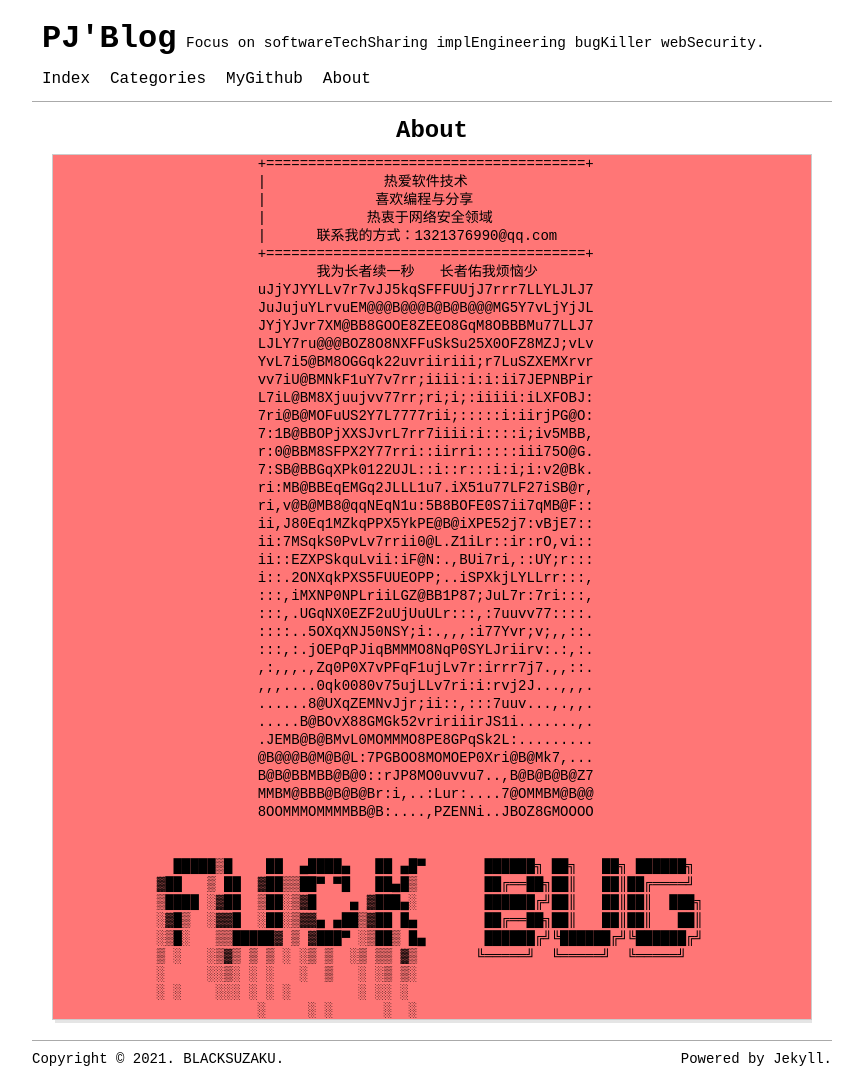
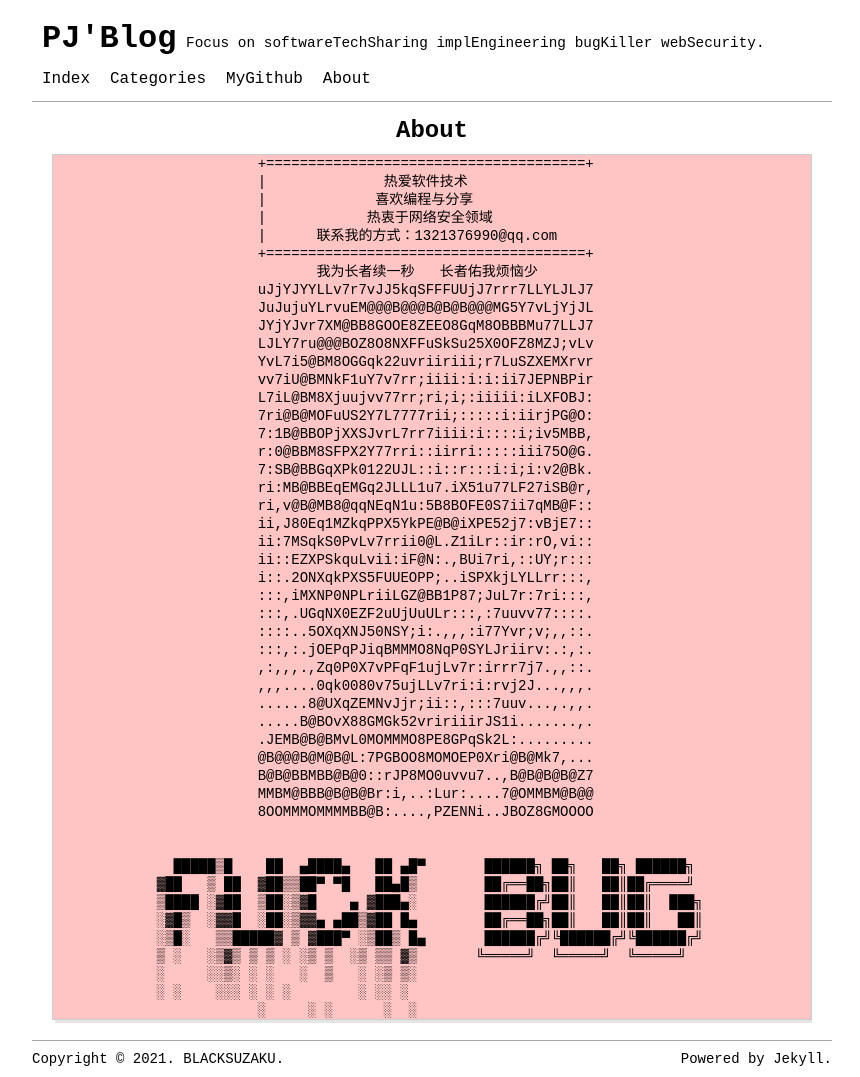
Before and after one commit to 2hux1nb0/2hux1nb0.github.io, a Jekyll site: the page built from pages/about.md, in a window 1280 px wide. Shown: the whole page, without its empty margins (208-1068 px from the left). Built offline with Jekyll 4.4.1, drawn with Linux system fonts in a browser that asks for light colours.

Commit message:
Update highlighter.scss

```diff
--- a/_sass/highlighter.scss
+++ b/_sass/highlighter.scss
@@ -9,11 +9,11 @@ pre.highlight {
   overflow-x: auto;
   font-size: 14px;
   text-indent: 0px;
-  background-color: #ff7676;
+  background-color: #ffc4c4;
   box-shadow: 3px 3px rgba(0, 0, 0, 0.1);
 }
 
 .highlighter-rouge {
   font-size: 14px;
-  background-color: #ff7676;
+  background-color: #ffc4c4;
 }
```
